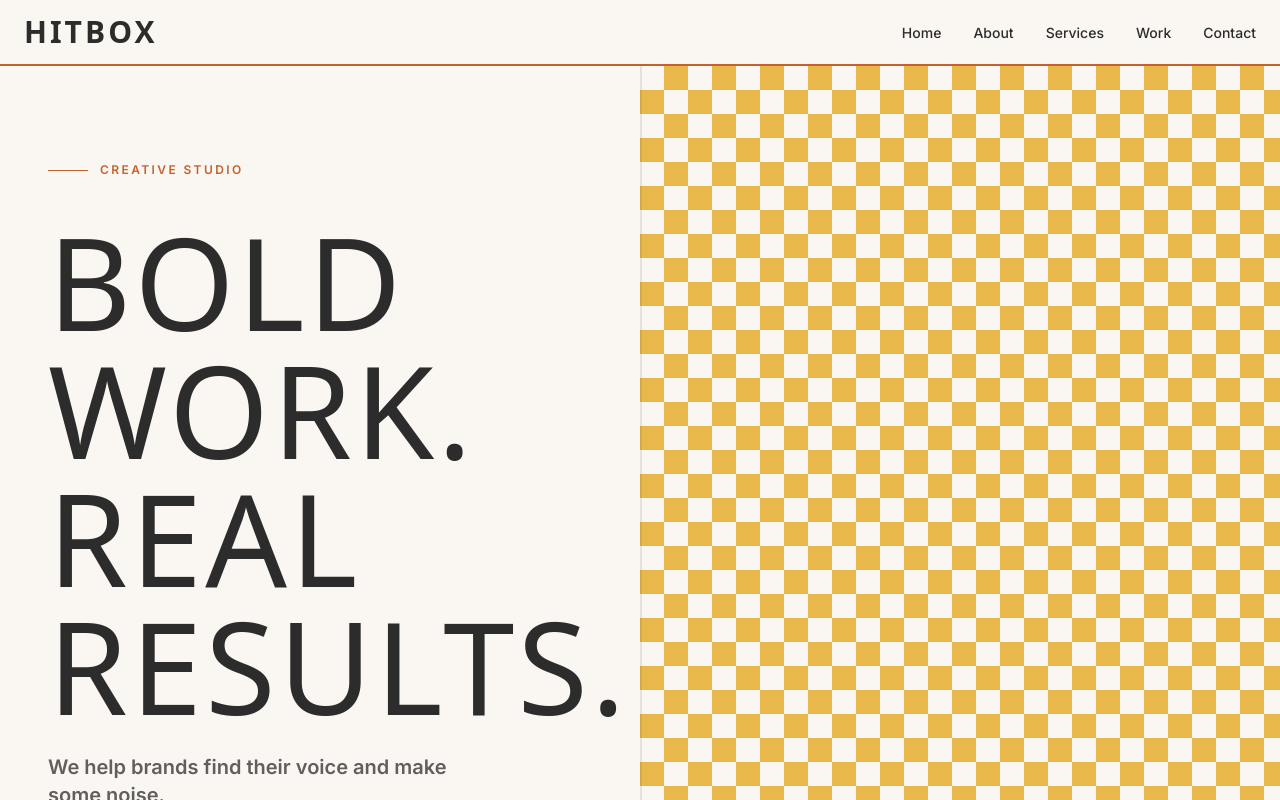
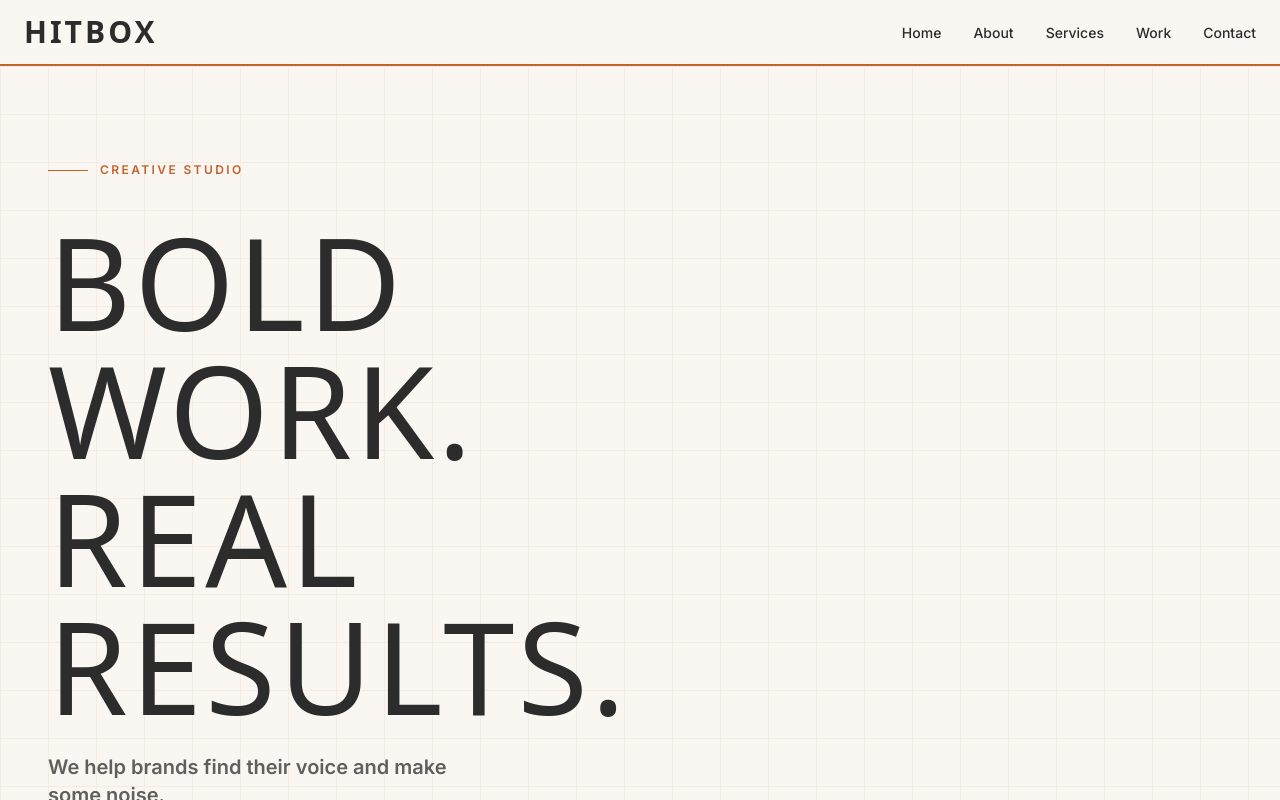
Before and after one commit to jskroening-afk/HitBox, a Next.js app: page / in a window 1280 px wide. Shown: the top 800 px of the page. Built offline with nearby package versions, Linux system fonts and the light colour scheme.

Commit message:
refine hero background texture

```diff
--- a/app/components/Hero.tsx
+++ b/app/components/Hero.tsx
@@ -4,24 +4,18 @@ export default function Hero() {
   return (
     <section className="relative min-h-screen bg-cream flex items-center overflow-hidden">
 
-      {/* Checkerboard panel — right half */}
+      {/* Subtle grid texture — full background */}
       <div
-        className="absolute top-0 right-0 w-1/2 h-full hidden md:block"
+        className="absolute inset-0 pointer-events-none"
         style={{
           backgroundImage: `
-            linear-gradient(45deg, #E8B84B 25%, transparent 25%),
-            linear-gradient(-45deg, #E8B84B 25%, transparent 25%),
-            linear-gradient(45deg, transparent 75%, #E8B84B 75%),
-            linear-gradient(-45deg, transparent 75%, #E8B84B 75%)
+            linear-gradient(to right, #C4622D 1px, transparent 1px),
+            linear-gradient(to bottom, #C4622D 1px, transparent 1px)
           `,
           backgroundSize: '48px 48px',
-          backgroundPosition: '0 0, 0 24px, 24px -24px, -24px 0px',
-          backgroundColor: '#FAF7F2',
+          opacity: 0.07,
         }}
       />
-
-      {/* Vertical divider line */}
-      <div className="absolute top-0 left-1/2 w-0.5 h-full bg-charcoal/10 hidden md:block" />
 
       {/* Content */}
       <div className="relative z-10 max-w-7xl mx-auto px-6 lg:px-12 py-24 w-full">
```
